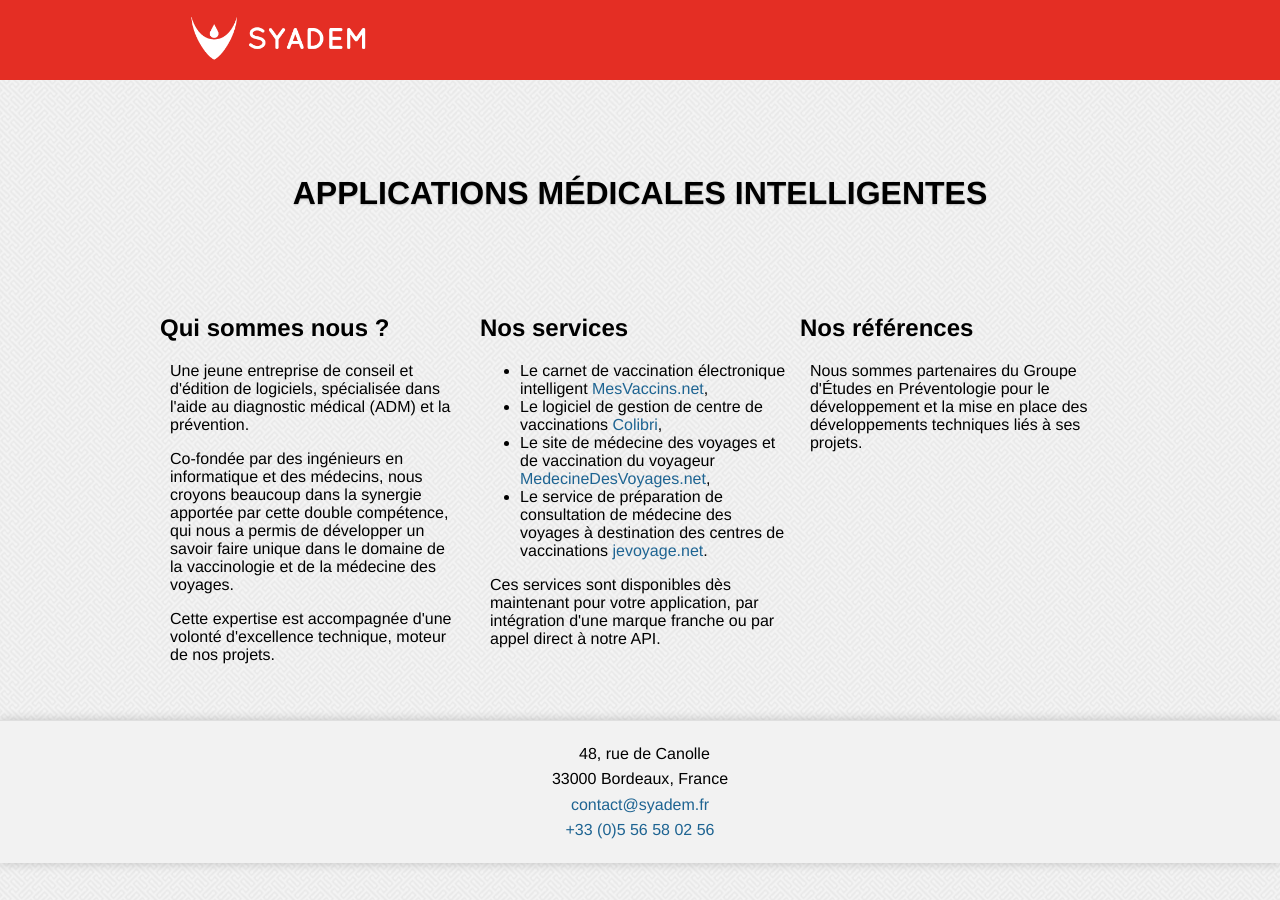
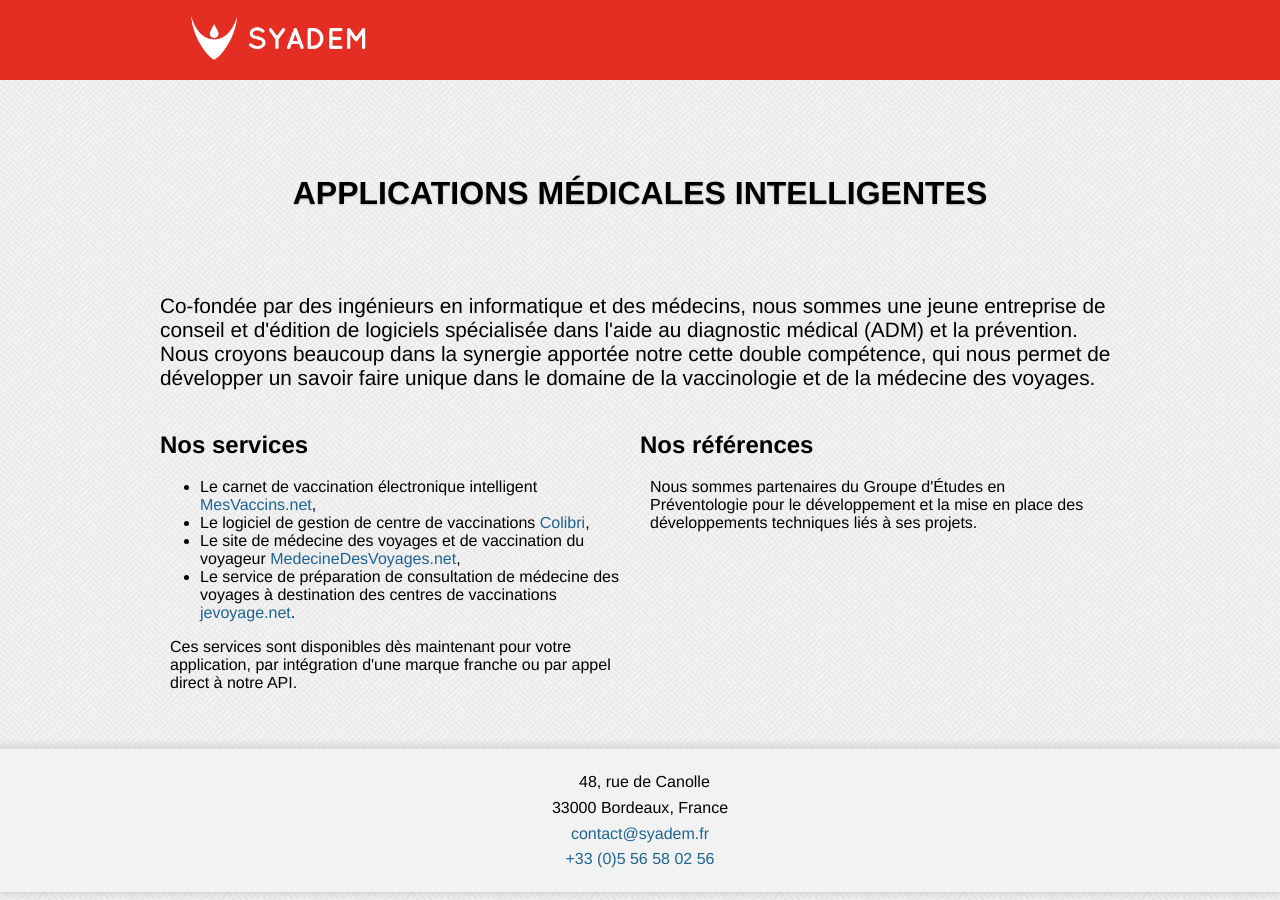
Before and after one commit to Syadem/syadem.github.io, a Jekyll site: the page built from index.html, in a window 1280 px wide. Built offline with Jekyll 4.4.1, drawn with Linux system fonts in a browser that asks for light colours; nearby versions of some CDN libraries; some web fonts are replaced.

Commit message:
Mise en valeur de la presentation

```diff
--- a/css/main.css
+++ b/css/main.css
@@ -51,6 +51,10 @@
   text-transform: uppercase;
 }
 
+.introduction {
+  font-size: 1.3em;
+}
+
 .column p {
   padding: 0 20px 0 10px;
 }
--- a/index.html
+++ b/index.html
@@ -10,13 +10,13 @@
 
 <div class="container">
   <div class="pure-g-r">
-        <section class="pure-u-1-3 column">
-          <h2>Qui sommes nous ?</h2>
-          <p>Une jeune entreprise de conseil et d'édition de logiciels, spécialisée dans l'aide au diagnostic médical (ADM) et la prévention.</p>
-          <p>Co-fondée par des ingénieurs en informatique et des médecins, nous croyons beaucoup dans la synergie apportée par cette double compétence, qui nous a permis de développer un savoir faire unique dans le domaine de la vaccinologie et de la médecine des voyages.</p>
-          <p>Cette expertise est accompagnée d'une volonté d'excellence technique, moteur de nos projets.</p>
+    <section class="pure-u-1 introduction">
+      <p>Co-fondée par des ingénieurs en informatique et des médecins, nous sommes une jeune entreprise de conseil et d'édition de logiciels spécialisée dans l'aide au diagnostic médical (ADM) et la prévention. Nous croyons beaucoup dans la synergie apportée notre cette double compétence, qui nous permet de développer un savoir faire unique dans le domaine de la vaccinologie et de la médecine des voyages.</p>
     </section>
-        <section class="pure-u-1-3 column">
+  </div>
+  <div class="pure-g-r">
+    <section class="pure-u-1-2">
+      <div class="column">
         <h2>Nos services</h2>
         <ul>
           <li>Le carnet de vaccination électronique intelligent <a href="http://www.mesvaccins.net">MesVaccins.net</a>,</li>
@@ -25,10 +25,13 @@
           <li>Le service de préparation de consultation de médecine des voyages à destination des centres de vaccinations <a href="http://www.jevoyage.net/">jevoyage.net</a>.</li>
         </ul>
         <p>Ces services sont disponibles dès maintenant pour votre application, par intégration d'une marque franche ou par appel direct à notre API.</p>
+      </div>
     </section>
-        <section class="pure-u-1-3 column">
+    <section class="pure-u-1-2">
+      <div class="column">
         <h2>Nos références</h2>
         <p>Nous sommes partenaires du Groupe d'Études en Préventologie pour le développement et la mise en place des développements techniques liés à ses projets.</p>
+      </div>
     </section>
   </div>
 </div>
```
Lines whose indentation alone changed are shown as unchanged.
